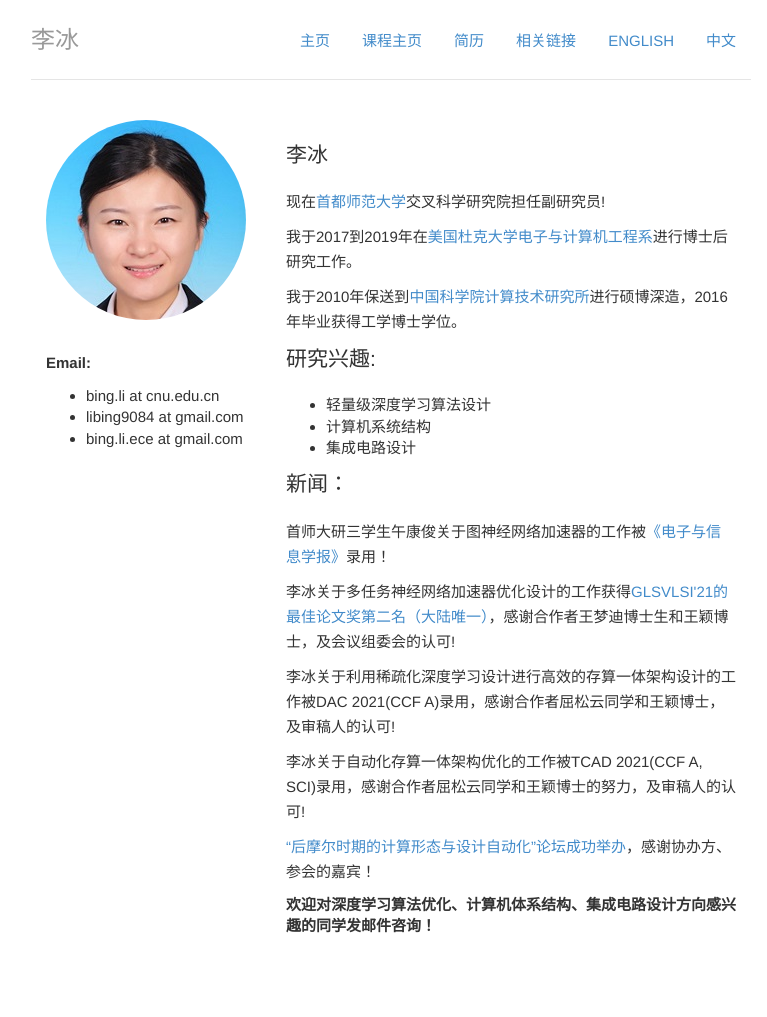
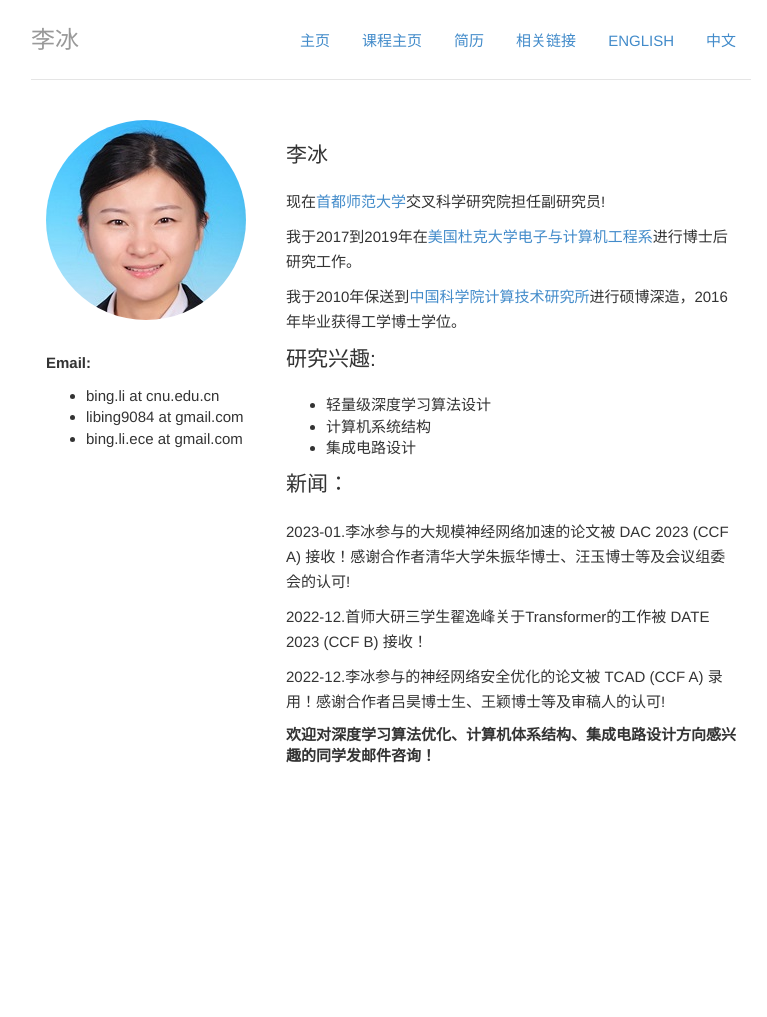
Before and after one commit to libingict/libingict.github.io, a Jekyll site: the page built from index_cn.html, in a window 1280 px wide. Shown: the whole page, without its empty margins (249-1016 px from the left). Built offline with Jekyll 4.4.1, drawn with Linux system fonts in a browser that asks for light colours; after the commit the page ends 900 px from its top, so only the background shows below that.

Commit message:
Update index_cn.html

```diff
--- a/index_cn.html
+++ b/index_cn.html
@@ -60,11 +60,10 @@ cv: passive
       <li>集成电路设计</li>
     </ul>
   <p class="lead", id="news">新闻：</p>
-  <p>首师大研三学生午康俊关于图神经网络加速器的工作被<a href="https://jeit.ac.cn/">《电子与信息学报》</a>录用！</p>
-  <p>李冰关于多任务神经网络加速器优化设计的工作获得<a href="https://www.glsvlsi.org/index.html">GLSVLSI'21的最佳论文奖第二名（大陆唯一）</a>，感谢合作者王梦迪博士生和王颖博士，及会议组委会的认可!</p>
-  <p>李冰关于利用稀疏化深度学习设计进行高效的存算一体架构设计的工作被DAC 2021(CCF A)录用，感谢合作者屈松云同学和王颖博士，及审稿人的认可!</p>
-  <p>李冰关于自动化存算一体架构优化的工作被TCAD 2021(CCF A, SCI)录用，感谢合作者屈松云同学和王颖博士的努力，及审稿人的认可!</p>
-  <p><a href="https://www.cnu.edu.cn/jdxw/xwzh/184871.htm">“后摩尔时期的计算形态与设计自动化”论坛成功举办</a>，感谢协办方、参会的嘉宾！</p>
+  <p>2023-01.李冰参与的大规模神经网络加速的论文被 DAC 2023 (CCF A) 接收！感谢合作者清华大学朱振华博士、汪玉博士等及会议组委会的认可!</p>
+  <p>2022-12.首师大研三学生翟逸峰关于Transformer的工作被 DATE 2023 (CCF B) 接收！</p>
+  <p>2022-12.李冰参与的神经网络安全优化的论文被 TCAD (CCF A) 录用！感谢合作者吕昊博士生、王颖博士等及审稿人的认可!</p>
+
 
  <strong> 欢迎对深度学习算法优化、计算机体系结构、集成电路设计方向感兴趣的同学发邮件咨询！</strong>
   </div>
```
